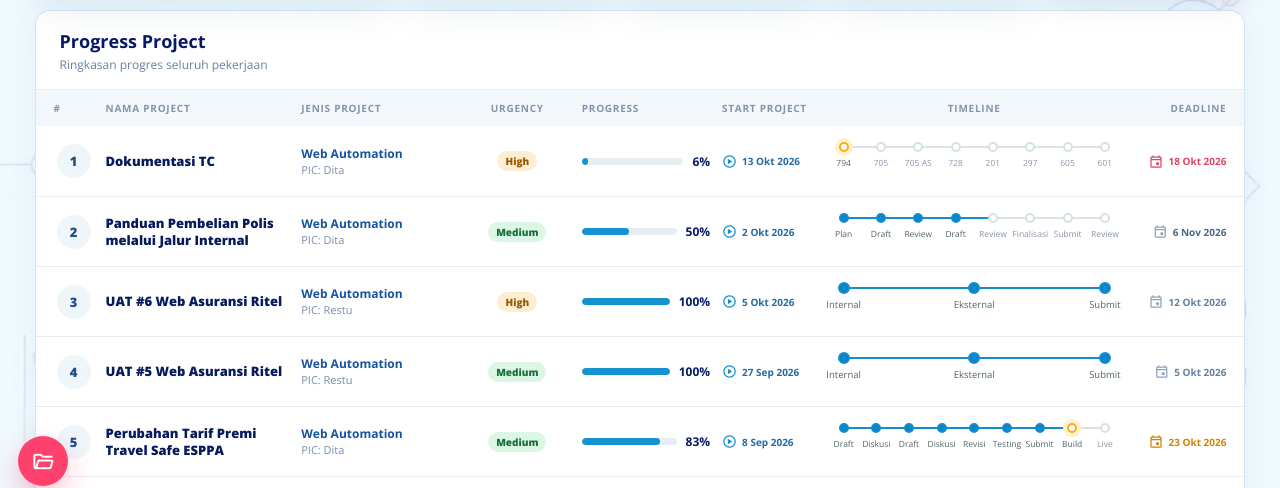
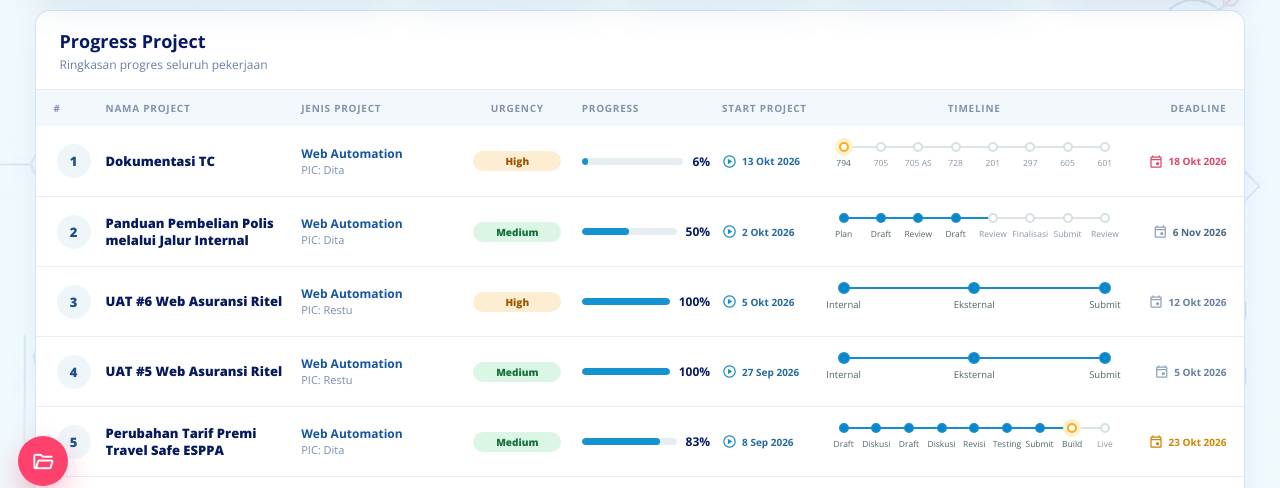
Before and after one commit to smeaautomation/projectreportteam1, a plain HTML site: page dist/index.html in a window 1280 px wide. Shown: the part 296-784 px from the top of the page. Drawn offline with nearby package versions, Linux system fonts and the light colour scheme; no server answers.

Commit message:
Standardize urgency badge widths

```diff
--- a/dist/styles.css
+++ b/dist/styles.css
@@ -249,7 +249,7 @@ body{background:var(--page) url("assets/project-page-watermark.webp") center top
 .project-kind span{color:#778bac;font-size:11px;line-height:1.25}
 .urgency-head{text-align:center}
 .urgency-cell{display:flex;justify-content:center;min-width:0;text-align:center}
-.urgency-badge{display:inline-flex;align-items:center;justify-content:center;max-width:100%;padding:4px 8px;border-radius:999px;font-size:10px;font-weight:800;line-height:1.2;white-space:nowrap}
+.urgency-badge{display:inline-flex;align-items:center;justify-content:center;width:88px;max-width:100%;padding:4px 8px;border-radius:999px;font-size:10px;font-weight:800;line-height:1.2;white-space:nowrap}
 .urgency-very-high .urgency-badge{color:#a51d24;background:rgba(239,68,68,.16)}
 .urgency-high .urgency-badge{color:#9a5700;background:rgba(245,158,11,.18)}
 .urgency-medium .urgency-badge{color:#16703a;background:rgba(34,197,94,.16)}
```
Also changed, not shown: 1 other file.
